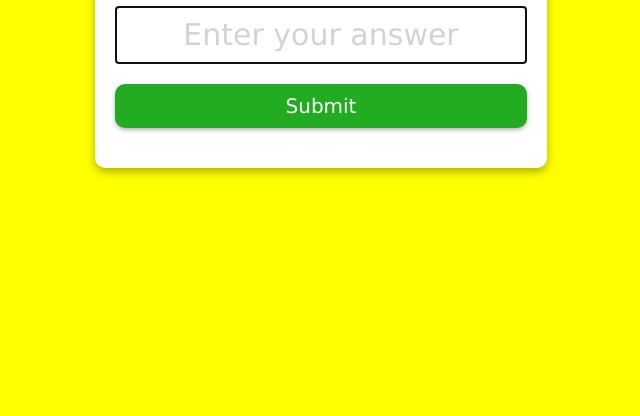
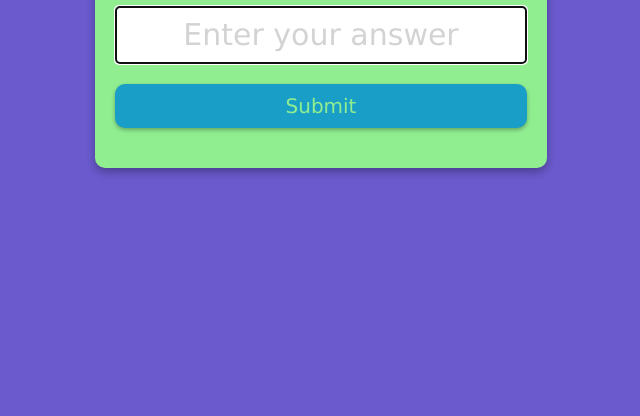
Before and after one commit to sarfrajabbasi/multiplication_app, a plain HTML site: page index.html in a window 1280 px wide. Shown: the part 384-800 px from the top of the page, without its empty margins (319-959 px from the left). Drawn offline with Linux system fonts and the light colour scheme.

Commit message:
multiply app

```diff
--- a/css/app.css
+++ b/css/app.css
@@ -1,8 +1,9 @@
 :root{
-    --mainBgColor :yellow;
-    --formBgColor:white;
+    --mainBgColor :slateblue;
+    --formBgColor:lightgreen;
     --fontsMain:Verdana, Geneva, Tahoma, sans-serif;
-    --greenMe:rgb(33, 172, 33);
+    --greenMe:rgb(25, 158, 199);
+    --lightColor:lightgrey;
 }
 body{
     margin: 0;
@@ -31,17 +32,18 @@ body{
     display: block;
     padding: 10px;
     border: 2px solid var(--greenMe);
+    border-radius:4px ;
     color: var(--greenMe);
     /* outline: none; */
 }
 .input::placeholder{
-    color: lightgray;
+    color: var(--lightColor);
     font-family: var(--fontsMain)
 }
 
 .btn{
     background-color: var(--greenMe);
-    color:white ;
+    color:var(--formBgColor) ;
     border: none;
     display: block;
     border-radius: 10px;
```
